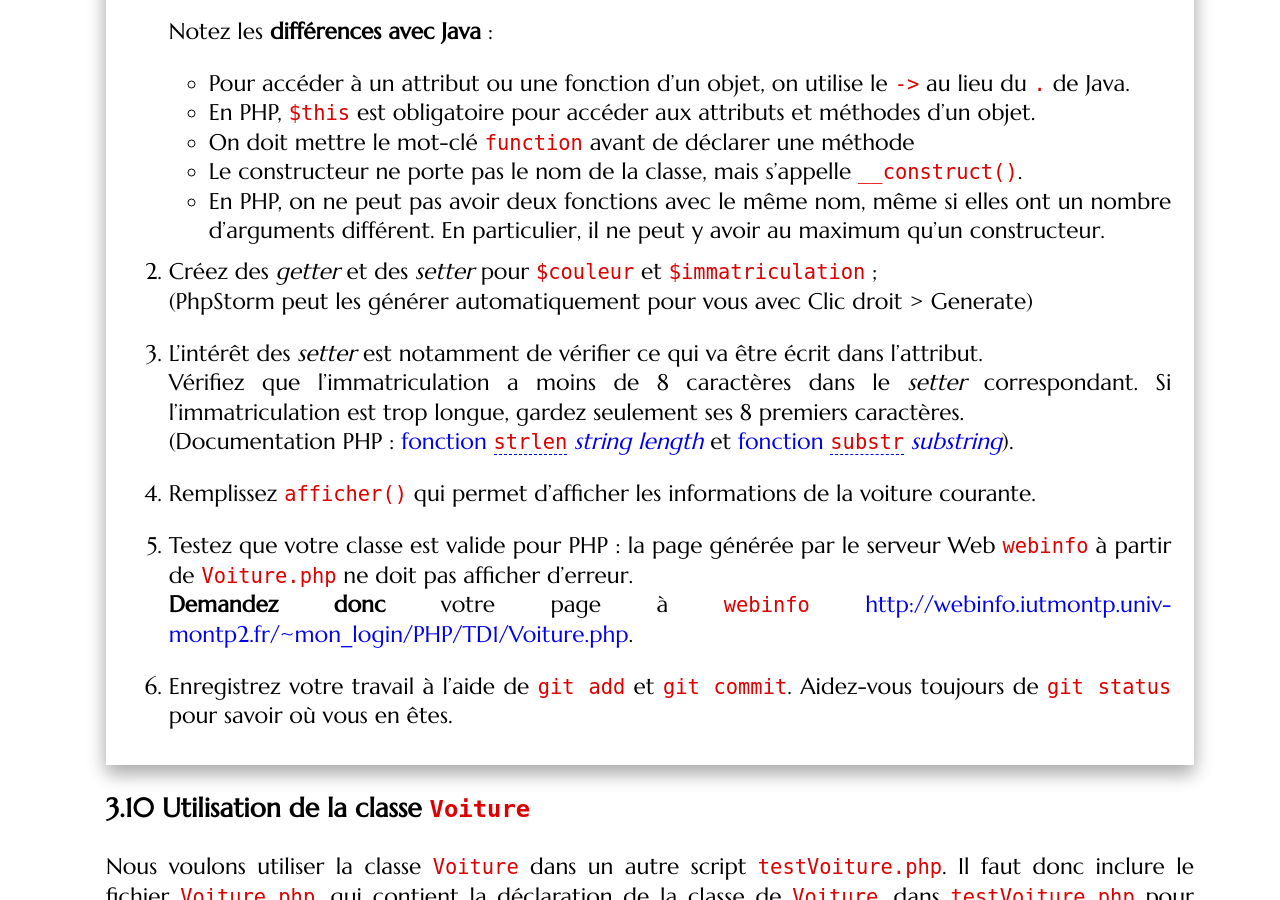
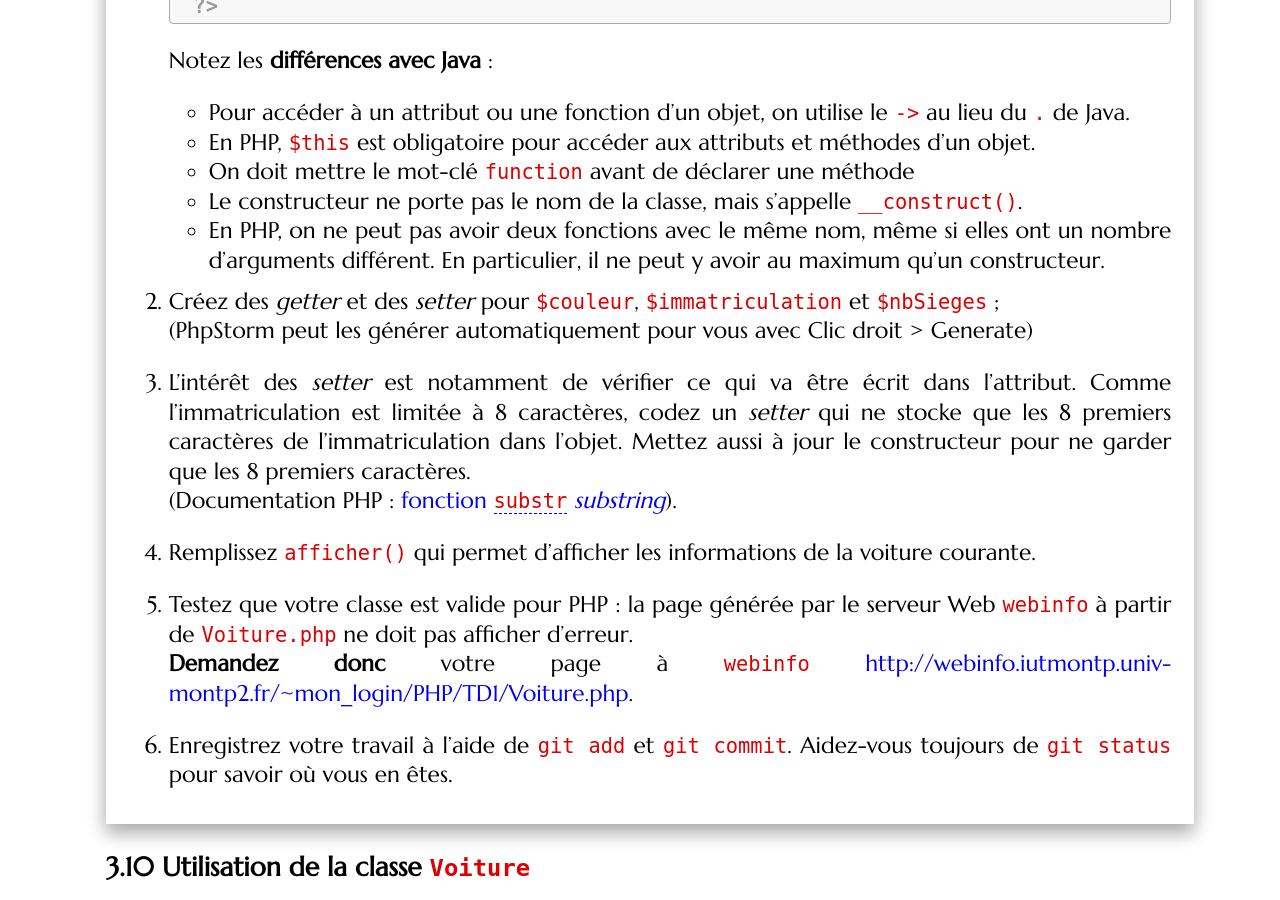
Before and after one commit to romainlebreton/R3.01-DeveloppementWeb, a Jekyll site: the page built from tutorials/tutorial1.md, in a window 1280 px wide and 900 px high, scrolled down 12689 px. Built offline with Jekyll 4.4.1, drawn with Linux system fonts in a browser that asks for light colours; some web fonts are replaced; some of the changed text lies outside the part shown.

Commit message:
* Typos * nbSieges partout * strlen -> substr

````diff
--- a/tutorials/tutorial1.md
+++ b/tutorials/tutorial1.md
@@ -470,19 +470,20 @@ Les tableaux en PHP peuvent aussi s'indexer par des entiers ou des chaînes de c
 <div class="exercise">
 
 1. Dans votre fichier `echo.php`, créez trois variables `$marque`, `$couleur` et
-`$immatriculation` contenant des chaînes de caractères de votre choix ;
+`$immatriculation` contenant des chaînes de caractères de votre choix,
+et une variable `$nbSieges` contenant un nombre ;
 
 2. Créez la commande PHP qui écrit dans votre fichier le code HTML suivant (en
    remplaçant bien sûr la marque par le contenu de la variable `$marque` ...) :
 
    ```html
-   <p> Voiture 256AB34 de marque Renault (couleur bleu) </p>
+   <p> Voiture 256AB34 de marque Renault (couleur bleu, 5 sieges) </p>
    ```
 
 3. Faisons maintenant la même chose mais avec un tableau associatif `voiture`:
 
-   * Créez un tableau `$voiture` contenant trois clés `"marque"`, `"couleur"` et
-   `"immatriculation"` et les valeurs de votre choix ;
+   * Créez un tableau `$voiture` contenant quatre clés `"marque"`, `"couleur"`,
+   `"immatriculation"` et `"nbSieges"` et les valeurs de votre choix ;
 
    * Utilisez l'un des affichages de débogage (*e.g.* `var_dump`) pour vérifier
      que vous avez bien rempli votre tableau ;
@@ -502,7 +503,7 @@ Les tableaux en PHP peuvent aussi s'indexer par des entiers ou des chaînes de c
      que vous avez bien rempli  `$voitures` ;
 
    * Modifier votre code d'affichage pour écrire proprement en HTML un titre
-     "Liste des voitures :" puis une liste (`<ul>`) contenant les informations
+     "Liste des voitures :" puis une liste (`<ul><li>...</li></ul>`) contenant les informations
      des voitures.
 
    * Rajoutez un cas par défaut qui affiche "Il n'y a aucune voiture." si la
@@ -584,14 +585,15 @@ version 5. Plutôt que d'utiliser un tableau, créons une classe pour nos voitur
      ont un nombre d'arguments différent. En particulier, il ne peut y avoir au
      maximum qu'un constructeur.
 
-3. Créez des *getter* et des *setter* pour `$couleur` et `$immatriculation` ;
+3. Créez des *getter* et des *setter* pour `$couleur`, `$immatriculation` et `$nbSieges` ;
    (PhpStorm peut les générer automatiquement pour vous avec Clic droit > Generate)
 
 3. L'intérêt des *setter* est notamment de vérifier ce qui va être écrit dans
    l'attribut.
-   Vérifiez que l'immatriculation a moins de 8 caractères dans le *setter*
-   correspondant. Si l'immatriculation est trop longue, gardez seulement ses 8 premiers caractères.
-   (Documentation PHP : [fonction `strlen` *string length*](http://php.net/manual/fr/function.strlen.php) et
+   Comme l'immatriculation est limitée à 8 caractères, codez un *setter* qui
+   ne stocke que les 8 premiers caractères de l'immatriculation dans l'objet.
+   Mettez aussi à jour le constructeur pour ne garder que les 8 premiers caractères.
+   (Documentation PHP :
    [fonction `substr` *substring*](http://php.net/manual/fr/function.substr.php)).
 
 
````
Also changed, not shown: other parts of tutorials/tutorial1.md (+7 -7 lines).
